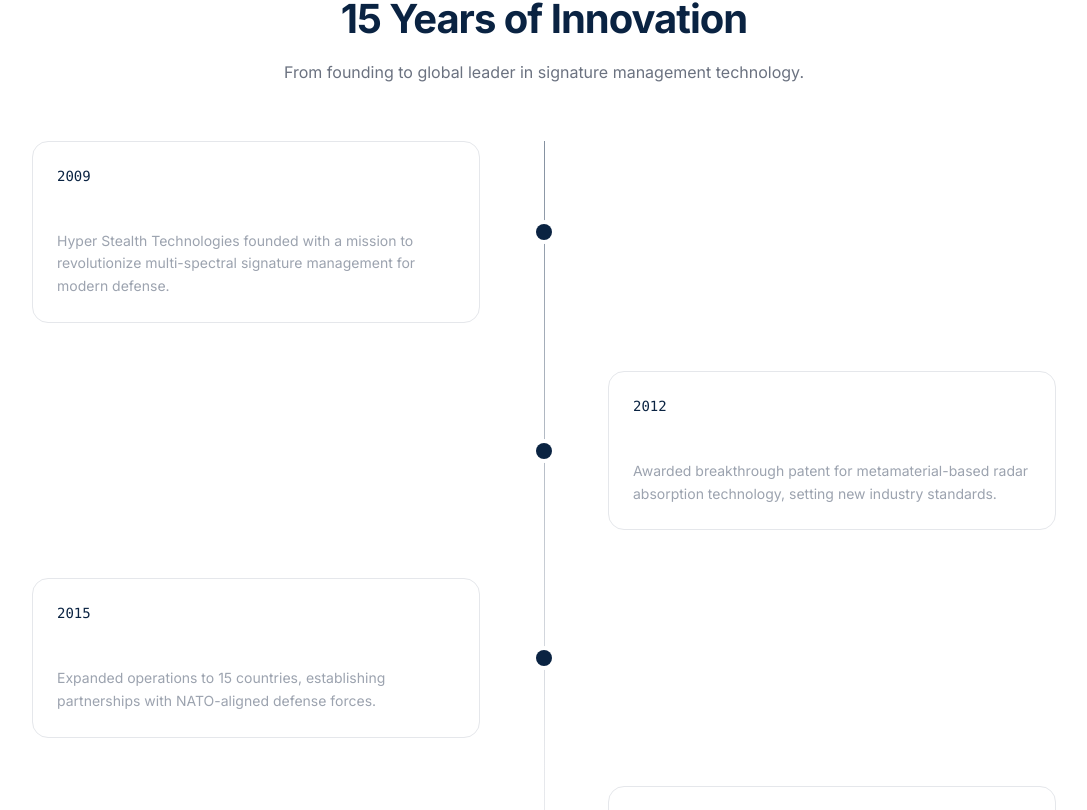
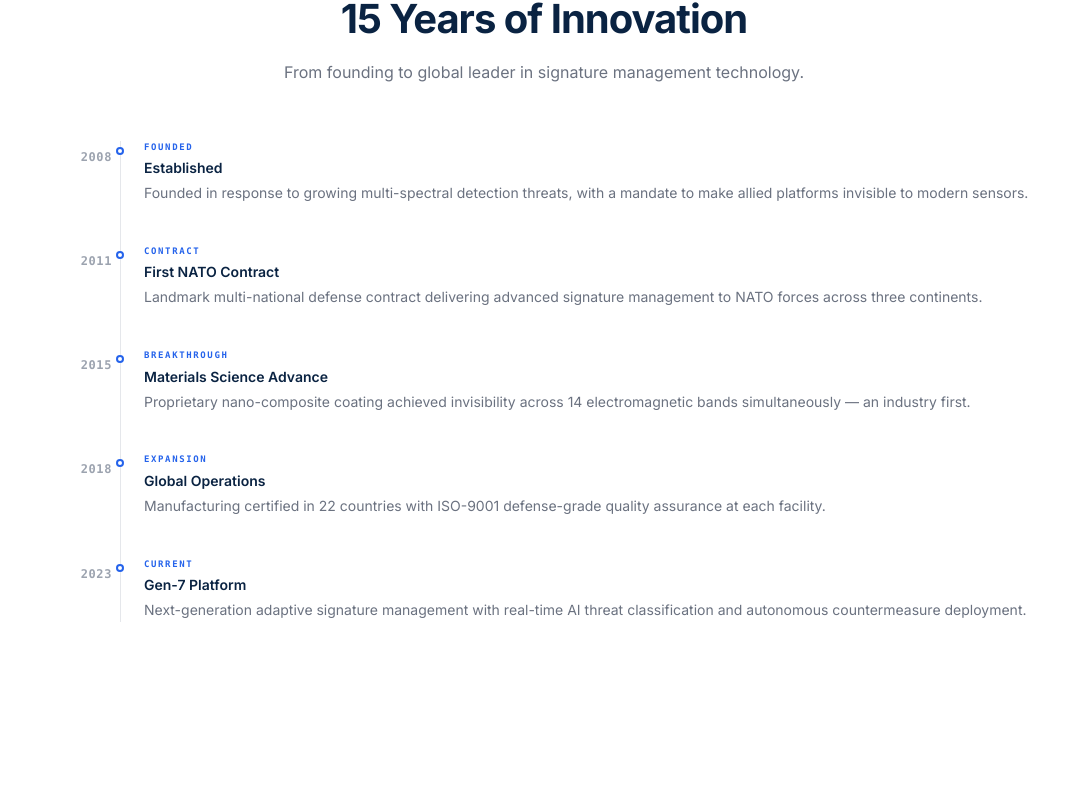
Before and after one commit to Ayush-2-singh/health-stealth-, a Next.js app: page /about in a window 1280 px wide. Shown: the part 1690-2500 px from the top of the page, without its empty margins (96-1183 px from the left). Built offline with nearby package versions, Linux system fonts and the light colour scheme.

Commit message:
feat: company history vertical timeline with scroll animations

```diff
--- a/src/components/Timeline.tsx
+++ b/src/components/Timeline.tsx
@@ -1,44 +1,51 @@
 "use client";
 import { motion } from "framer-motion";
 
-interface TimelineItem { year: string; title: string; description: string; }
-interface TimelineProps { items: TimelineItem[]; horizontal?: boolean; }
+const MILESTONES = [
+  { year: "2008", tag: "FOUNDED",     title: "Established",
+    description: "Founded in response to growing multi-spectral detection threats, with a mandate to make allied platforms invisible to modern sensors." },
+  { year: "2011", tag: "CONTRACT",    title: "First NATO Contract",
+    description: "Landmark multi-national defense contract delivering advanced signature management to NATO forces across three continents." },
+  { year: "2015", tag: "BREAKTHROUGH",title: "Materials Science Advance",
+    description: "Proprietary nano-composite coating achieved invisibility across 14 electromagnetic bands simultaneously — an industry first." },
+  { year: "2018", tag: "EXPANSION",   title: "Global Operations",
+    description: "Manufacturing certified in 22 countries with ISO-9001 defense-grade quality assurance at each facility." },
+  { year: "2023", tag: "CURRENT",     title: "Gen-7 Platform",
+    description: "Next-generation adaptive signature management with real-time AI threat classification and autonomous countermeasure deployment." },
+];
 
-export default function Timeline({ items, horizontal = false }: TimelineProps) {
-  if (horizontal) {
-    return (
-      <div className="relative overflow-x-auto no-scrollbar">
-        <div className="flex gap-6 min-w-max px-4 pb-4">
-          {items.map((item, i) => (
-            <motion.div key={i} initial={{ opacity: 0, y: 30 }} whileInView={{ opacity: 1, y: 0 }} viewport={{ once: true }} transition={{ duration: 0.6, delay: i * 0.1 }} className="relative w-80 flex-shrink-0">
-              {i < items.length - 1 && <div className="absolute top-6 left-full w-6 h-px bg-gradient-to-r from-primary/50 to-transparent" />}
-              <div className="bg-card border border-border rounded-2xl p-6 hover:border-primary/30 transition-colors">
-                <div className="flex items-center gap-3 mb-4">
-                  <div className="w-12 h-12 bg-gradient-to-br from-primary to-primary-dark rounded-xl flex items-center justify-center text-white font-bold">{String(i + 1).padStart(2, "0")}</div>
-                  <span className="text-primary font-mono text-sm">{item.year}</span>
-                </div>
-                <h3 className="text-lg font-bold text-white mb-2">{item.title}</h3>
-                <p className="text-sm text-gray-400 leading-relaxed">{item.description}</p>
-              </div>
-            </motion.div>
-          ))}
-        </div>
-      </div>
-    );
-  }
+export default function Timeline() {
   return (
     <div className="relative">
-      <div className="absolute left-8 md:left-1/2 top-0 bottom-0 w-px bg-gradient-to-b from-primary/50 via-border to-transparent" />
-      <div className="space-y-12">
-        {items.map((item, i) => (
-          <motion.div key={i} initial={{ opacity: 0, x: i % 2 === 0 ? -30 : 30 }} whileInView={{ opacity: 1, x: 0 }} viewport={{ once: true, margin: "-100px" }} transition={{ duration: 0.6 }} className={`relative flex items-center ${i % 2 === 0 ? "md:flex-row" : "md:flex-row-reverse"}`}>
-            <div className="absolute left-8 md:left-1/2 -translate-x-1/2 w-4 h-4 bg-primary rounded-full ring-4 ring-background z-10" />
-            <div className={`ml-20 md:ml-0 md:w-1/2 ${i % 2 === 0 ? "md:pr-16" : "md:pl-16"}`}>
-              <div className="bg-card border border-border rounded-2xl p-6 hover:border-primary/30 transition-colors">
-                <div className="text-primary font-mono text-sm mb-2">{item.year}</div>
-                <h3 className="text-xl font-bold text-white mb-2">{item.title}</h3>
-                <p className="text-gray-400 text-sm leading-relaxed">{item.description}</p>
-              </div>
+      {/* Vertical line */}
+      <div className="absolute left-[5.5rem] top-0 bottom-0 w-px bg-border" aria-hidden="true" />
+      <div className="space-y-0">
+        {MILESTONES.map((m, i) => (
+          <motion.div
+            key={m.year}
+            initial={{ opacity: 0, x: -12 }}
+            whileInView={{ opacity: 1, x: 0 }}
+            viewport={{ once: true, margin: "-60px" }}
+            transition={{ duration: 0.5, delay: i * 0.1, ease: [0.22, 1, 0.36, 1] }}
+            className="relative flex gap-8 pb-10 last:pb-0"
+          >
+            {/* Year */}
+            <div className="w-20 flex-shrink-0 pt-0.5 text-right">
+              <span className="text-xs font-mono font-semibold text-gray-400 tracking-wider">{m.year}</span>
+            </div>
+
+            {/* Node */}
+            <div className="absolute left-[5.5rem] top-1.5 -translate-x-1/2 z-10">
+              <div className="w-2 h-2 rounded-full bg-white border-2 border-secondary" />
+            </div>
+
+            {/* Content */}
+            <div className="flex-1">
+              <p className="text-[9px] font-mono font-semibold text-secondary tracking-[0.18em] uppercase mb-1">
+                {m.tag}
+              </p>
+              <h4 className="text-sm font-semibold text-heading mb-1">{m.title}</h4>
+              <p className="text-sm text-gray-500 leading-relaxed">{m.description}</p>
             </div>
           </motion.div>
         ))}
```
